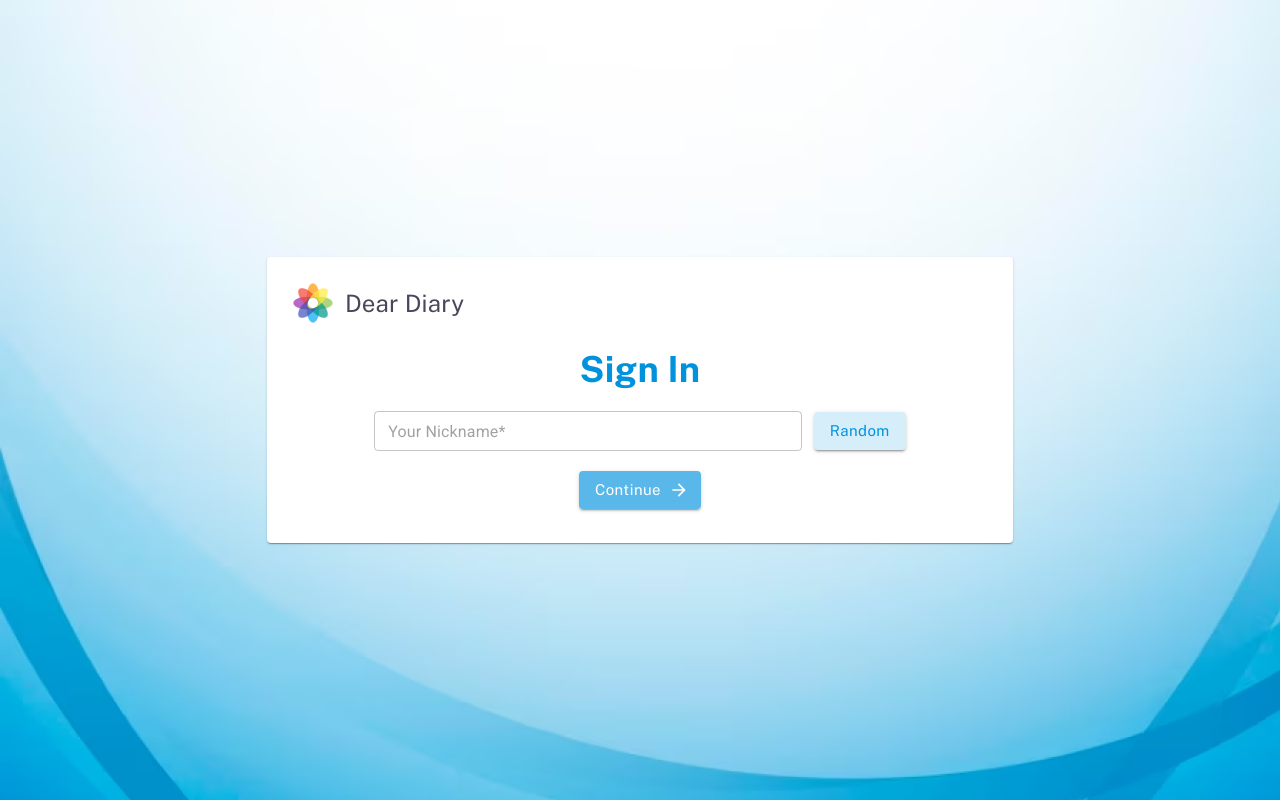
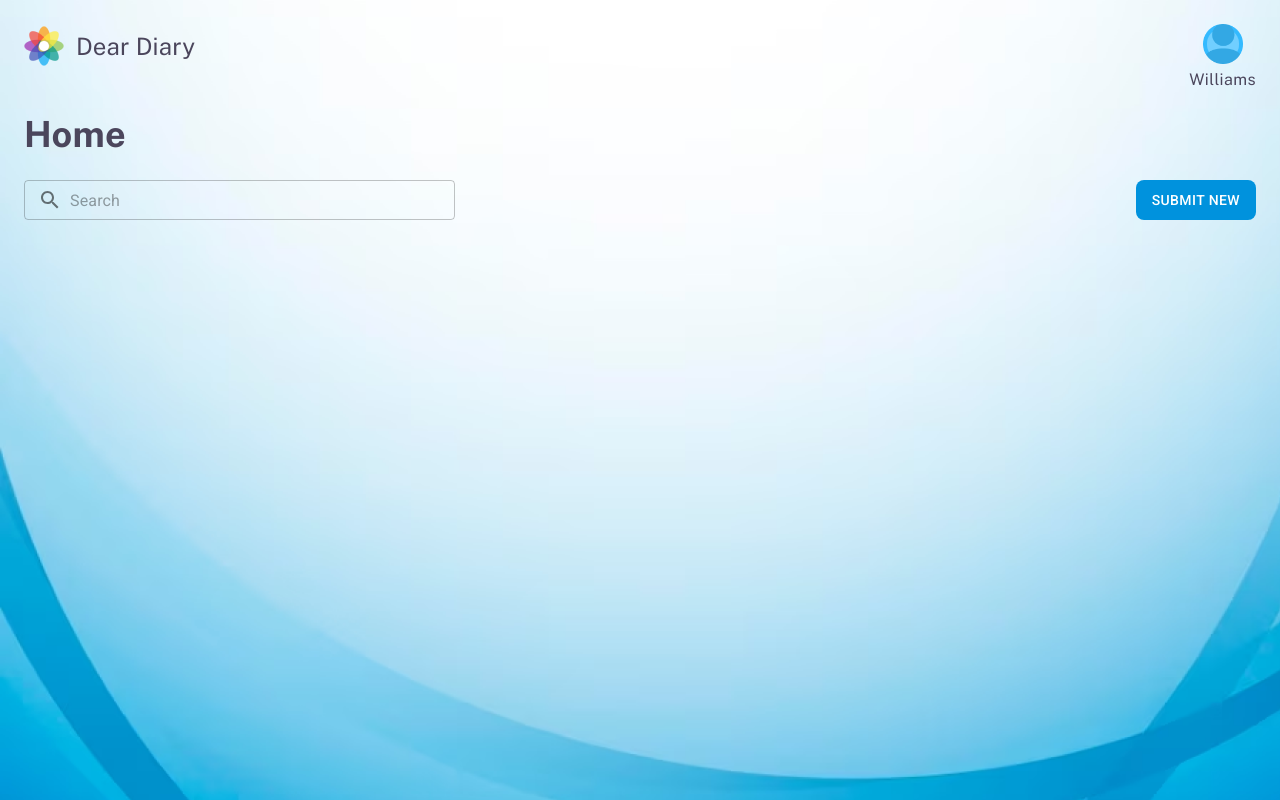
Before and after one commit to fcodelabs/training-web, a React (Create React App) app in the folder daily-diary/: page /home in a window 1280 px wide. Built offline with nearby package versions, Linux system fonts and the light colour scheme.

Commit message:
Created diary home
Implement UI of Diary Home.
Implement Routing for SignIn page Continue Button to redirect to the Homeapage.

```diff
--- a/daily-diary/package.json
+++ b/daily-diary/package.json
@@ -16,6 +16,7 @@
     "@types/react-dom": "^18.2.17",
     "react": "^18.2.0",
     "react-dom": "^18.2.0",
+    "react-router-dom": "^6.20.1",
     "react-scripts": "5.0.1",
     "typescript": "^4.9.5",
     "web-vitals": "^2.1.4"
--- a/daily-diary/src/App.tsx
+++ b/daily-diary/src/App.tsx
@@ -1,13 +1,17 @@
 import React from "react";
-
+import { BrowserRouter as Router, Route, Routes } from "react-router-dom";
+import SignIn from "./Containers/Page/SignIn/SignIn";
+import HomePage from "./Containers/Page/HomePage/HomePage";
 import "./App.css";
-import SignIn from "./Containers/Page/SignIn/SignIn";
 
 function App() {
   return (
-    <div>
-      <SignIn />
-    </div>
+    <Router>
+      <Routes>
+        <Route path="/" element={<SignIn />} />
+        <Route path="/home" element={<HomePage />} />
+      </Routes>
+    </Router>
   );
 }
 
--- /dev/null
+++ b/daily-diary/src/Components/Header/Header.tsx
@@ -0,0 +1,66 @@
+import React from "react";
+import Logo from "../../Images/Logo.png";
+import Box from "@mui/material/Box";
+import Typography from "@mui/material/Typography";
+import Stack from "@mui/material/Stack";
+import Avatar from "../../Images/Avatar.png";
+
+const Header: React.FC = () => {
+  return (
+    <Stack direction="row" justifyContent="space-between">
+      <Box
+        sx={{
+          display: "flex",
+          alignItems: "center",
+          gap: "12px",
+          paddingX: { xs: "16px", md: "24px" },
+        }}
+      >
+        <img src={Logo} alt="Logo" />
+        <Typography
+          variant="subtitle1"
+          color="#4B465C"
+          fontFamily="public sans"
+          sx={{
+            flex: 1,
+            fontSize: { xs: "20px", md: "24px" },
+            lineHeight: { xs: "24px", md: "32px" },
+          }}
+        >
+          Dear Diary
+        </Typography>
+      </Box>
+      <Stack
+        direction="column"
+        spacing={-1}
+        sx={{
+          alignItems: "center",
+          gap: "12px",
+          paddingX: { xs: "16px", md: "24px" },
+          paddingTop: { xs: "16px", md: "24px" },
+        }}
+      >
+        <img
+          src={Avatar}
+          style={{ width: "40px", height: "40px" }}
+          alt="Avatar"
+        />
+        <Typography
+          variant="subtitle1"
+          color="#4B465C"
+          fontFamily="public sans"
+          sx={{
+            fontSize: { xs: "14px", md: "16px" },
+            lineHeight: { xs: "16px", md: "24px" },
+            fontWeight: "500",
+            letterSpacing: "0.43px",
+          }}
+        >
+          Williams
+        </Typography>
+      </Stack>
+    </Stack>
+  );
+};
+
+export default Header;
--- /dev/null
+++ b/daily-diary/src/Containers/Page/HomePage/HomePage.tsx
@@ -0,0 +1,85 @@
+import React from "react";
+import backgroundImage from "../../../Images/backgroundImage.png";
+import Box from "@mui/material/Box";
+import Typography from "@mui/material/Typography";
+import TextField from "@mui/material/TextField";
+import Button from "@mui/material/Button";
+import Header from "../../../Components/Header/Header";
+// import Container from "@mui/material/Container";
+import Stack from "@mui/material/Stack";
+import { useMediaQuery } from "@mui/material";
+import InputAdornment from "@mui/material/InputAdornment";
+import SearchOutlinedIcon from "@mui/icons-material/SearchOutlined";
+
+const HomePage: React.FC = () => {
+  const isMobile = useMediaQuery("(max-width: 600px)");
+
+  return (
+    <Box
+      style={{
+        backgroundImage: `url(${backgroundImage})`,
+        backgroundRepeat: "no-repeat",
+        backgroundSize: isMobile ? "cover" : "cover",
+        height: "100vh",
+      }}
+    >
+      <Header />
+      <Box
+        alignItems={isMobile ? "center" : "flex-start"}
+        sx={{
+          paddingX: { xs: "16px", md: "24px" },
+          paddingTop: "20px",
+        }}
+      >
+        <Typography
+          variant="h4"
+          color="#4B465C"
+          fontFamily="public sans"
+          sx={{
+            fontSize: { xs: "30px", md: "36px" },
+            fontWeight: "700",
+          }}
+        >
+          Home
+        </Typography>
+      </Box>
+      <Stack
+        direction={isMobile ? "column" : "row"}
+        spacing={2}
+        justifyContent="space-between"
+        sx={{
+          paddingX: { xs: "16px", md: "24px" },
+          paddingY: { xs: "16px", md: "24px" },
+        }}
+      >
+        <TextField
+          id="outlined-search"
+          type="search"
+          size="small"
+          fullWidth={isMobile}
+          placeholder="Search"
+          InputProps={{
+            startAdornment: (
+              <InputAdornment position="start">
+                <SearchOutlinedIcon />
+              </InputAdornment>
+            ),
+          }}
+          sx={{
+            width: { xs: "100%", sm: "75%", md: "35%" },
+          }}
+        />
+
+        <Button
+          variant="contained"
+          disableElevation
+          sx={{ bgcolor: "#0092DD", borderRadius: "8px" }}
+        >
+          Submit New
+        </Button>
+      </Stack>
+    </Box>
+  );
+};
+
+export default HomePage;
--- a/daily-diary/src/Containers/Page/SignIn/SignIn.tsx
+++ b/daily-diary/src/Containers/Page/SignIn/SignIn.tsx
@@ -10,6 +10,7 @@ import CardContent from "@mui/material/CardContent";
 import Logo from "../../../Images/Logo.png";
 import ArrowForwardIcon from "@mui/icons-material/ArrowForward";
 import { useState } from "react";
+import { useNavigate } from "react-router-dom";
 
 const containerStyle = {
   display: "flex",
@@ -31,8 +32,8 @@ const randomTextsArray: string[] = [
 ];
 
 const SignIn: React.FC = () => {
+  const navigate = useNavigate();
   const [text, setText] = useState<string>("");
-  const [randomText, setRandomText] = useState<string>("");
 
   const handleTextChange = (event: React.ChangeEvent<HTMLInputElement>) => {
     setText(event.target.value);
@@ -40,8 +41,10 @@ const SignIn: React.FC = () => {
 
   const handleRandomButtonClick = () => {
     const randomIndex = Math.floor(Math.random() * randomTextsArray.length);
-    setRandomText(randomTextsArray[randomIndex]);
-    setText(randomText);
+    setText(randomTextsArray[randomIndex]);
+  };
+  const handleContinueButtonClick = () => {
+    navigate("/home");
   };
 
   return (
@@ -146,6 +149,7 @@ const SignIn: React.FC = () => {
               <Button
                 variant="contained"
                 endIcon={<ArrowForwardIcon />}
+                onClick={handleContinueButtonClick}
                 sx={{
                   backgroundColor: "rgba(0, 146, 221,0.65)",
                   typography: {
```
Also changed, not shown: daily-diary/src/Images/Avatar.png (added), 1 other file (tests, documents, lock files or other folders).
